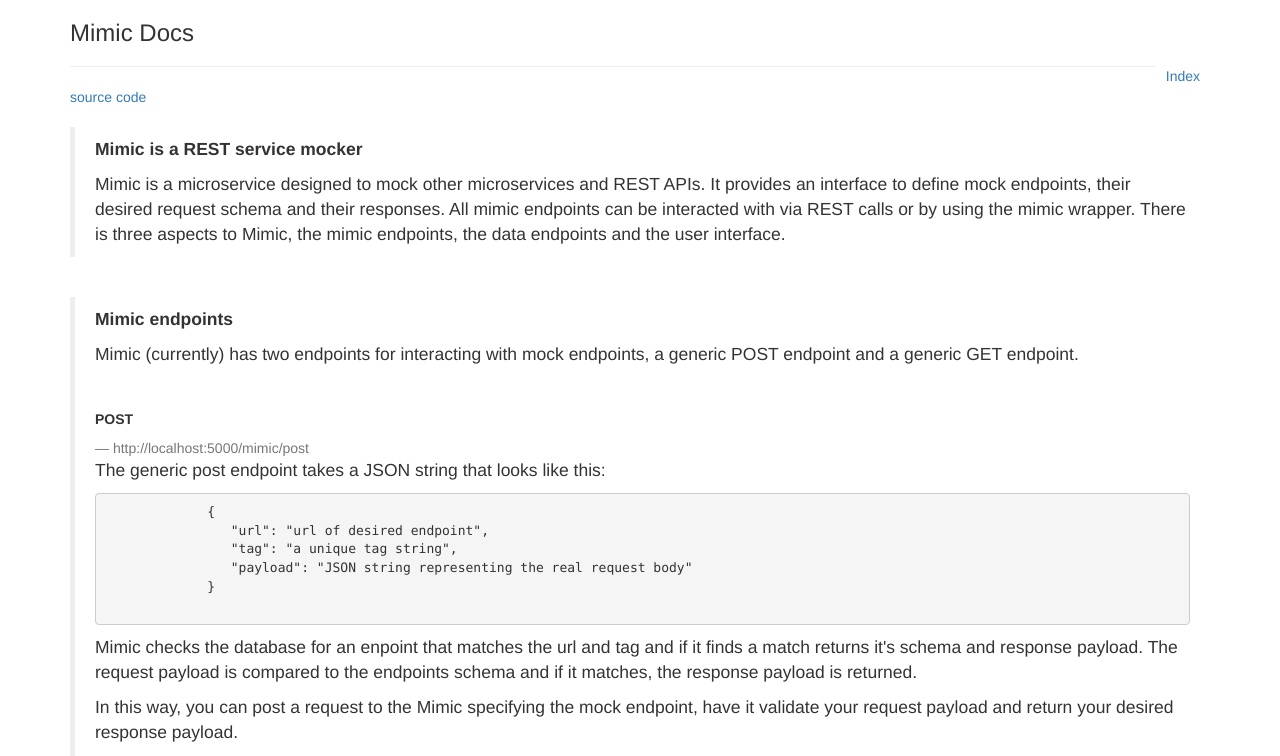
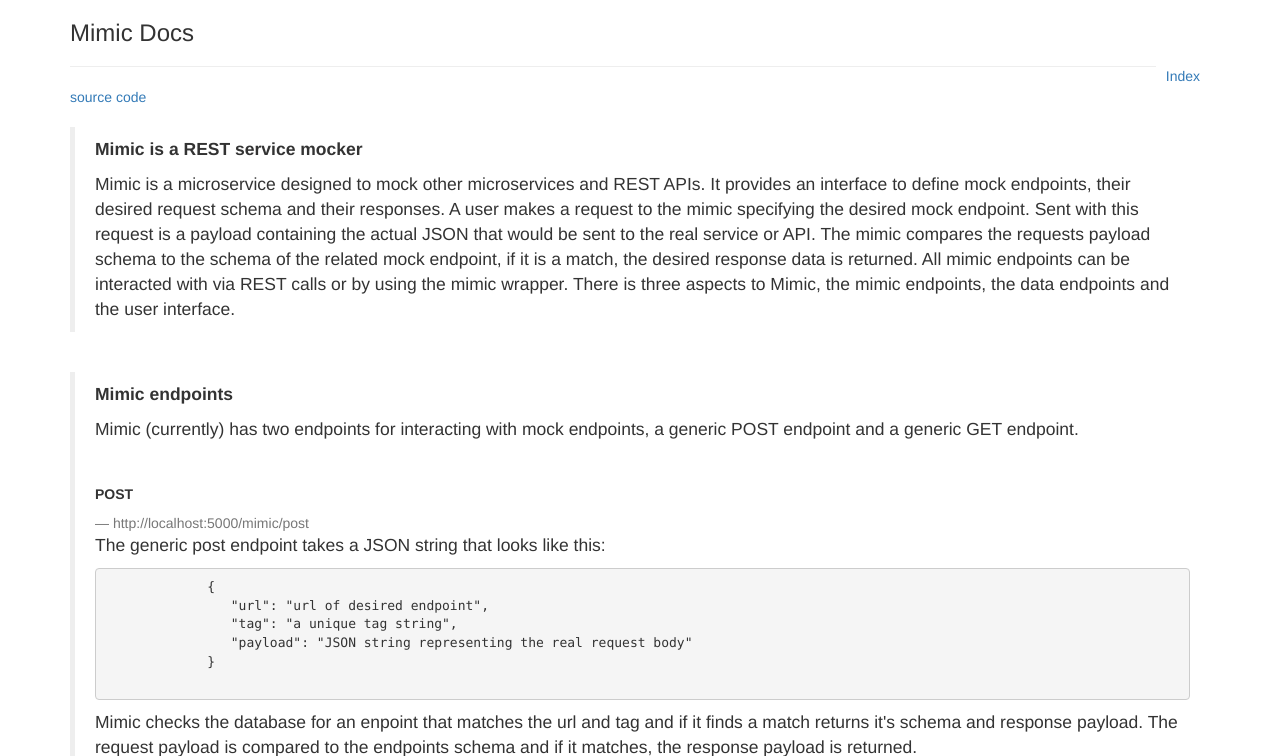
Before and after one commit to ThriceGood/Mimic, a Flask app: page /ui/docs in a window 1280 px wide. Shown: the top 756 px of the page. Run offline with Flask 2, Linux system fonts and the light colour scheme; some libraries are stand-ins or nearby versions.

Commit message:
docs change

```diff
--- a/setup.py
+++ b/setup.py
@@ -25,7 +25,7 @@ setup(
     url="https://github.com/ThriceGood/Mimic",
     author='Jonathan Norris',
     author_email='jonathan.norris88@hotmail.com',
-    classifiers="Programming Language :: Python :: 2.7",
+    classifiers=["Programming Language :: Python :: 2.7"],
     description=__doc__,
     long_description='\n\n'.join(open(project_path(name)).read() for name in (
             'README.md',
--- a/templates/docs.html
+++ b/templates/docs.html
@@ -27,7 +27,7 @@
 
     <blockquote>
          <p><b>Mimic is a REST service mocker</b></p>
-         <p>Mimic is a microservice designed to mock other microservices and REST APIs. It provides an interface to define mock endpoints, their desired request schema and their responses. All mimic endpoints can be interacted with via REST calls or by using the mimic wrapper. There is three aspects to Mimic, the mimic endpoints, the data endpoints and the user interface.</p>
+         <p>Mimic is a microservice designed to mock other microservices and REST APIs. It provides an interface to define mock endpoints, their desired request schema and their responses. A user makes a request to the mimic specifying the desired mock endpoint. Sent with this request is a payload containing the actual JSON that would be sent to the real service or API. The mimic compares the requests payload schema to the schema of the related mock endpoint, if it is a match, the desired response data is returned. All mimic endpoints can be interacted with via REST calls or by using the mimic wrapper. There is three aspects to Mimic, the mimic endpoints, the data endpoints and the user interface.</p>
     </blockquote>
     <br>
     <blockquote>
```
Also changed, not shown: README.md.
